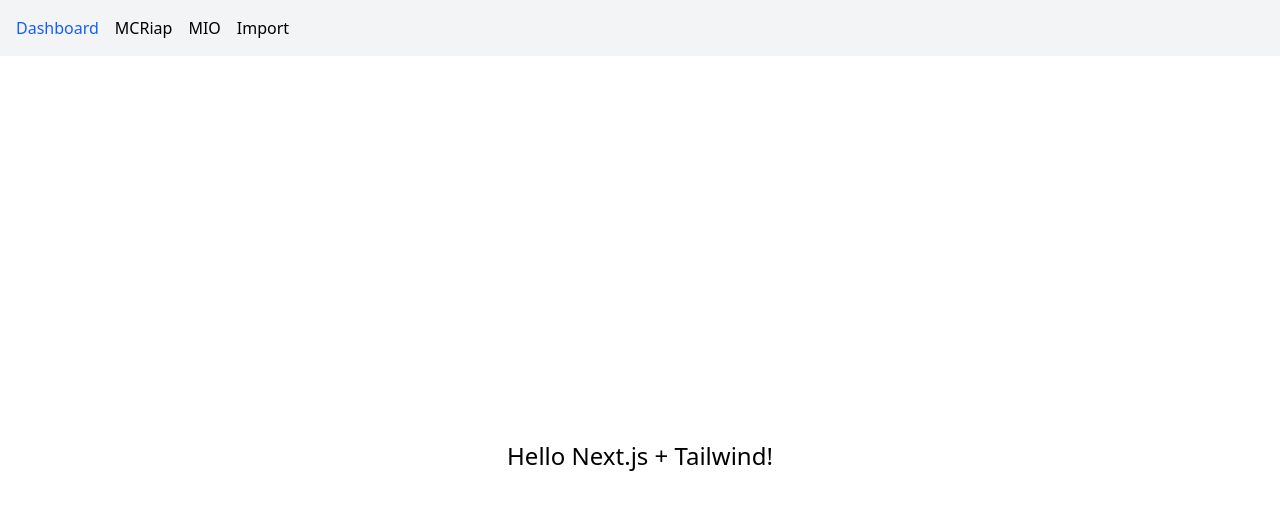
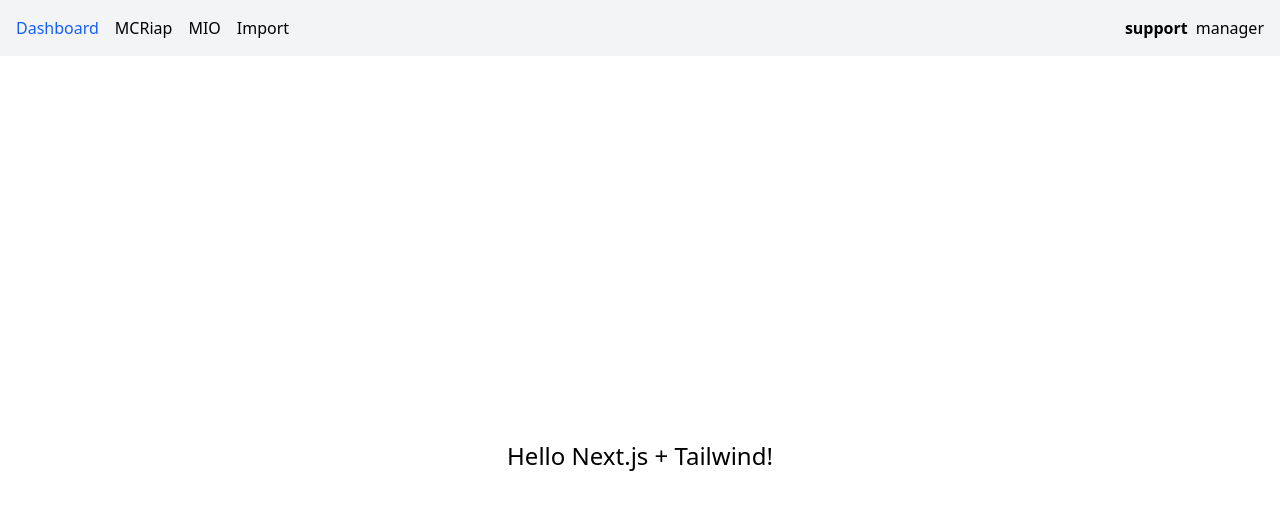
Before and after one commit to DaurenR/nitnet-hub, a Next.js app in the folder client/: page / in a window 1280 px wide. Shown: the top 510 px of the page. Built offline with nearby package versions, Linux system fonts and the light colour scheme.

Commit message:
cr roleSwitch

```diff
--- a/client/src/components/Layout.tsx
+++ b/client/src/components/Layout.tsx
@@ -1,6 +1,7 @@
 import Link from "next/link";
 import { useRouter } from "next/router";
 import { ReactNode } from "react";
+import RoleSwitch from "./RoleSwitch";
 
 interface Props {
   children: ReactNode;
@@ -19,6 +20,7 @@ export default function Layout({ children }: Props) {
   return (
     <div className="min-h-screen flex flex-col">
       <header className="bg-gray-100 p-4">
+         <div className="flex justify-between">
           <nav className="flex gap-4">
             {navItems.map(({ href, label }) => (
               <Link
@@ -30,6 +32,8 @@ export default function Layout({ children }: Props) {
               </Link>
             ))}
           </nav>
+          <RoleSwitch />
+        </div>
       </header>
       <main className="flex-1">{children}</main>
     </div>
--- /dev/null
+++ b/client/src/components/RoleSwitch.tsx
@@ -0,0 +1,41 @@
+import { useEffect, useState } from "react";
+import { useRouter } from "next/router";
+
+export default function RoleSwitch() {
+  const [role, setRole] = useState<"support" | "manager">("support");
+  const router = useRouter();
+
+  useEffect(() => {
+    if (typeof window !== "undefined") {
+      const stored = localStorage.getItem("role");
+      if (stored === "support" || stored === "manager") {
+        setRole(stored);
+      }
+    }
+  }, []);
+
+  const handleClick = (next: "support" | "manager") => {
+    if (typeof window !== "undefined") {
+      localStorage.setItem("role", next);
+      setRole(next);
+      router.replace(router.asPath, undefined, { shallow: true });
+    }
+  };
+
+  return (
+    <div className="flex gap-2">
+      <button
+        className={role === "support" ? "font-bold" : ""}
+        onClick={() => handleClick("support")}
+      >
+        support
+      </button>
+      <button
+        className={role === "manager" ? "font-bold" : ""}
+        onClick={() => handleClick("manager")}
+      >
+        manager
+      </button>
+    </div>
+  );
+}
--- a/client/src/pages/mcriap/[id]/edit.tsx
+++ b/client/src/pages/mcriap/[id]/edit.tsx
@@ -1,7 +1,7 @@
 import { useRouter } from "next/router";
 import { useEffect } from "react";
 import { useForm } from "react-hook-form";
-import { api } from "../../../lib/api";
+import { api, getRole } from "../../../lib/api";
 
 interface McriapForm {
   agencyName: string;
@@ -14,7 +14,7 @@ interface McriapForm {
 export default function McriapEdit() {
   const router = useRouter();
   const { id } = router.query;
-  const role = process.env.NEXT_PUBLIC_ROLE;
+  const role = getRole();
   const {
     register,
     handleSubmit,
--- a/client/src/pages/mcriap/create.tsx
+++ b/client/src/pages/mcriap/create.tsx
@@ -1,7 +1,7 @@
 import { useRouter } from "next/router";
 import { useEffect } from "react";
 import { useForm } from "react-hook-form";
-import { api } from "../../lib/api";
+import { api, getRole } from "../../lib/api";
 
 interface McriapForm {
   agencyName: string;
@@ -13,7 +13,7 @@ interface McriapForm {
 
 export default function McriapCreate() {
   const router = useRouter();
-  const role = process.env.NEXT_PUBLIC_ROLE;
+  const role = getRole();
   const {
     register,
     handleSubmit,
--- a/client/src/pages/mcriap/index.tsx
+++ b/client/src/pages/mcriap/index.tsx
@@ -7,7 +7,7 @@ import EmptyState from "../../components/EmptyState";
 import ErrorState from "../../components/ErrorState";
 import Loader from "../../components/Loader";
 import usePagedList from "../../hooks/usePagedList";
-import { api } from "../../lib/api";
+import { api, getRole } from "../../lib/api";
 
 interface McriapChannel extends Record<string, unknown> {
   id: number;
@@ -21,7 +21,7 @@ interface McriapChannel extends Record<string, unknown> {
 export default function McriapPage() {
   const router = useRouter();
   const [refresh, setRefresh] = useState(0);
-  const role = process.env.NEXT_PUBLIC_ROLE;
+  const role = getRole();
 
   const getNumber = (v: string | string[] | undefined, def: number) => {
     const n = parseInt(Array.isArray(v) ? v[0] : v || "", 10);
--- a/client/src/pages/mio/[id]/edit.tsx
+++ b/client/src/pages/mio/[id]/edit.tsx
@@ -1,7 +1,7 @@
 import { useRouter } from "next/router";
 import { useEffect } from "react";
 import { useForm } from "react-hook-form";
-import { api } from "../../../lib/api";
+import { api, getRole } from "../../../lib/api";
 
 interface MioForm {
   provider: string;
@@ -12,7 +12,7 @@ interface MioForm {
 export default function MioEdit() {
   const router = useRouter();
   const { id } = router.query;
-  const role = process.env.NEXT_PUBLIC_ROLE;
+  const role = getRole();
   const {
     register,
     handleSubmit,
--- a/client/src/pages/mio/create.tsx
+++ b/client/src/pages/mio/create.tsx
@@ -1,7 +1,7 @@
 import { useRouter } from "next/router";
 import { useEffect } from "react";
 import { useForm } from "react-hook-form";
-import { api } from "../../lib/api";
+import { api, getRole } from "../../lib/api";
 
 interface MioForm {
   provider: string;
@@ -11,7 +11,7 @@ interface MioForm {
 
 export default function MioCreate() {
   const router = useRouter();
-  const role = process.env.NEXT_PUBLIC_ROLE;
+  const role = getRole();
   const {
     register,
     handleSubmit,
--- a/client/src/pages/mio/index.tsx
+++ b/client/src/pages/mio/index.tsx
@@ -7,7 +7,7 @@ import EmptyState from "../../components/EmptyState";
 import ErrorState from "../../components/ErrorState";
 import Loader from "../../components/Loader";
 import usePagedList from "../../hooks/usePagedList";
-import { api } from "../../lib/api";
+import { api, getRole } from "../../lib/api";
 
 interface MioChannel extends Record<string, unknown> {
   id: number;
@@ -21,7 +21,7 @@ interface MioChannel extends Record<string, unknown> {
 export default function MioPage() {
   const router = useRouter();
   const [refresh, setRefresh] = useState(0);
-  const role = process.env.NEXT_PUBLIC_ROLE;
+  const role = getRole();
 
   const getNumber = (v: string | string[] | undefined, def: number) => {
     const n = parseInt(Array.isArray(v) ? v[0] : v || "", 10);
```
Lines whose indentation alone changed are shown as unchanged.
